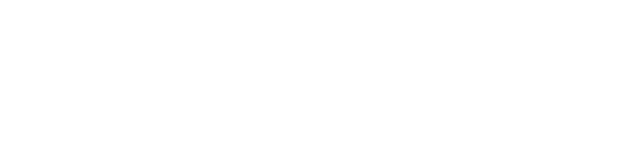
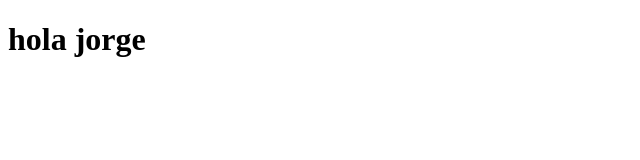
Before and after one commit to lizbethraquel/ORDINARIA, a plain HTML site: page index.html in a window 1280 px wide. Shown: the whole page, without its empty margins (0-640 px from the left). Drawn offline with Linux system fonts and the light colour scheme.

Commit message:
añadir una linea

```diff
--- a/index.html
+++ b/index.html
@@ -8,6 +8,6 @@
   <title>Document</title>
 </head>
 <body>
-
+  <h1>hola jorge</h1>
 </body>
 </html>
```
